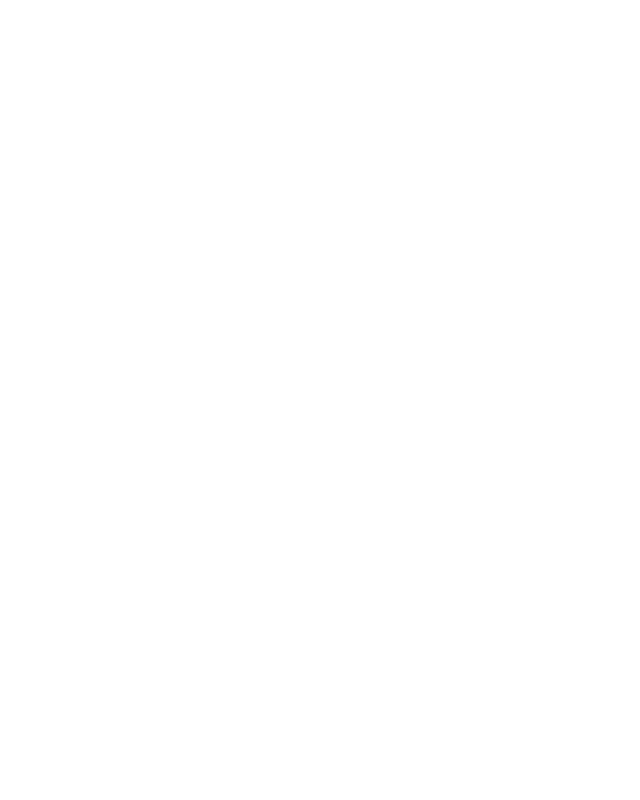
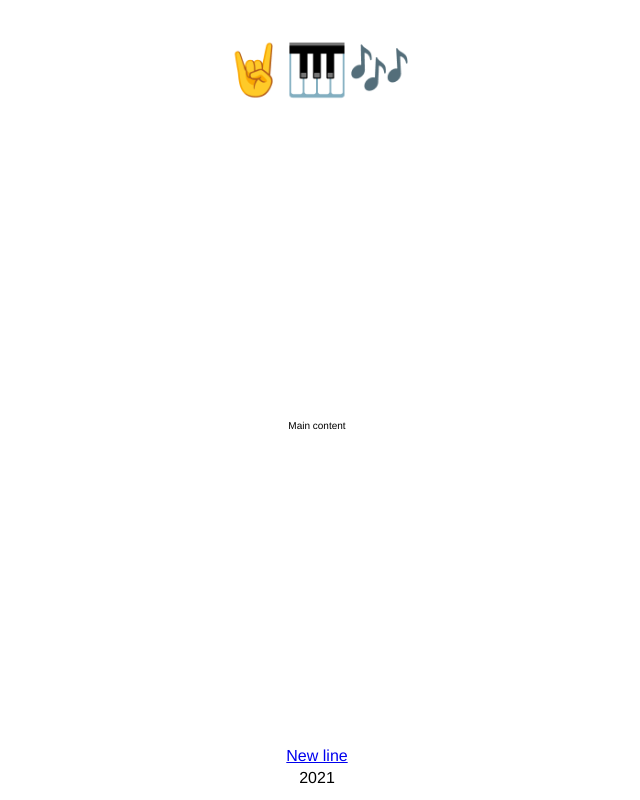
Before and after one commit to IlyaKirsanov/react-piano, a React (Create React App) app: page / in a window 1280 px wide. Shown: the whole page, without its empty margins (323-963 px from the left). Built offline with nearby package versions, Linux system fonts and the light colour scheme.

Commit message:
Basic layout and styling

```diff
--- a/src/App.css
+++ /dev/null
@@ -1,38 +0,0 @@
-.App {
-  text-align: center;
-}
-
-.App-logo {
-  height: 40vmin;
-  pointer-events: none;
-}
-
-@media (prefers-reduced-motion: no-preference) {
-  .App-logo {
-    animation: App-logo-spin infinite 20s linear;
-  }
-}
-
-.App-header {
-  background-color: #282c34;
-  min-height: 100vh;
-  display: flex;
-  flex-direction: column;
-  align-items: center;
-  justify-content: center;
-  font-size: calc(10px + 2vmin);
-  color: white;
-}
-
-.App-link {
-  color: #61dafb;
-}
-
-@keyframes App-logo-spin {
-  from {
-    transform: rotate(0deg);
-  }
-  to {
-    transform: rotate(360deg);
-  }
-}
--- /dev/null
+++ b/src/App.module.css
@@ -0,0 +1,14 @@
+.app {
+	min-height: 100vh;
+	display: flex;
+	flex-direction: column;
+}
+
+.content{
+	/*--offset: calc(var(--footer-height) + var(--logo-height));*/
+	/*min-height: calc(95vh - var(--offset));*/
+	display: flex;
+	flex: 1 0 auto;
+	justify-content: center;
+	align-items: center;
+}
--- a/src/App.tsx
+++ b/src/App.tsx
@@ -1,12 +1,18 @@
 import React from 'react';
-import './App.css';
+import styles from './App.module.css';
+import {Logo} from "./components/Logo/Logo";
+import {Footer} from "./components/Footer/Footers";
 
 function App() {
-  return (
-    <div className="App">
-
-    </div>
-  );
+	return (
+		<div className={styles.app}>
+			<Logo/>
+			<main className={styles.content}>
+				Main content
+			</main>
+			<Footer/>
+		</div>
+	);
 }
 
 export default App;
--- /dev/null
+++ b/src/components/Footer/Footer.module.css
@@ -0,0 +1,8 @@
+.footer {
+	font-size: 1.6rem;
+	min-height: var(--footer-height);
+	padding: .5rem;
+
+	text-align: center;
+	line-height: 1.4;
+}
--- /dev/null
+++ b/src/components/Footer/Footers.tsx
@@ -0,0 +1,15 @@
+import React from "react";
+import styles from "./Footer.module.css"
+
+
+export const Footer = () => {
+	const currentYear = new Date().getFullYear()
+
+	return (
+		<footer className={styles.footer}>
+			<a href="https://newline.co">New line</a>
+			<br/>
+			{currentYear}
+		</footer>
+	);
+}
--- /dev/null
+++ b/src/components/Logo/Logo.module.css
@@ -0,0 +1,8 @@
+.logo {
+	font-size: 5rem;
+	text-align: center;
+	line-height: var(--logo-height);
+	min-height: var(--logo-height);
+	margin: 0;
+	padding-top: 3rem;
+}
--- /dev/null
+++ b/src/components/Logo/Logo.tsx
@@ -0,0 +1,13 @@
+import React from "react";
+
+import styles from './Logo.module.css';
+
+export const Logo = () => {
+	return (
+		<h1 className={styles.logo}>
+			<span role="img" aria-label="metal hand emoji">🤘</span>
+			<span role="img" aria-label="musicla keyboard emoji">🎹</span>
+			<span role="img" aria-label="musical notes emoji">🎶</span>
+		</h1>
+	)
+}
--- a/src/index.css
+++ b/src/index.css
@@ -1,13 +1,17 @@
-body {
-  margin: 0;
-  font-family: -apple-system, BlinkMacSystemFont, 'Segoe UI', 'Roboto', 'Oxygen',
-    'Ubuntu', 'Cantarell', 'Fira Sans', 'Droid Sans', 'Helvetica Neue',
-    sans-serif;
-  -webkit-font-smoothing: antialiased;
-  -moz-osx-font-smoothing: grayscale;
+:root {
+	--footer-height: 6rem;
+	--logo-height: 8rem;
 }
 
-code {
-  font-family: source-code-pro, Menlo, Monaco, Consolas, 'Courier New',
-    monospace;
+*, *::after, *::before {
+	box-sizing: border-box;
 }
+
+html {
+	font-size: 62.5%;
+}
+
+body {
+	margin: 0;
+	font-family: 'Fira Code', 'Helvetica Neue', sans-serif;
+}
```
Also changed, not shown: 1 other file (tests, documents, lock files or other folders).
